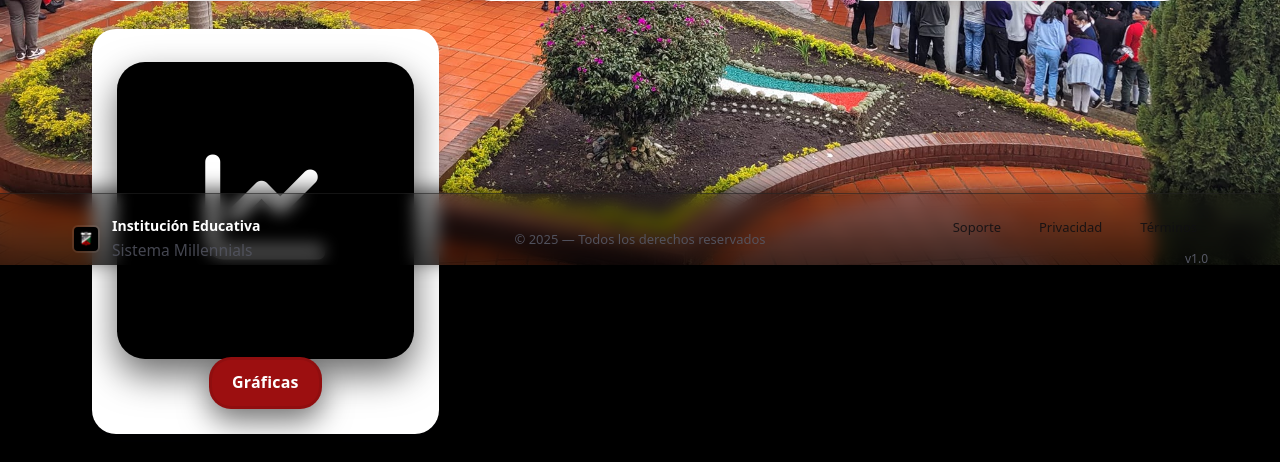
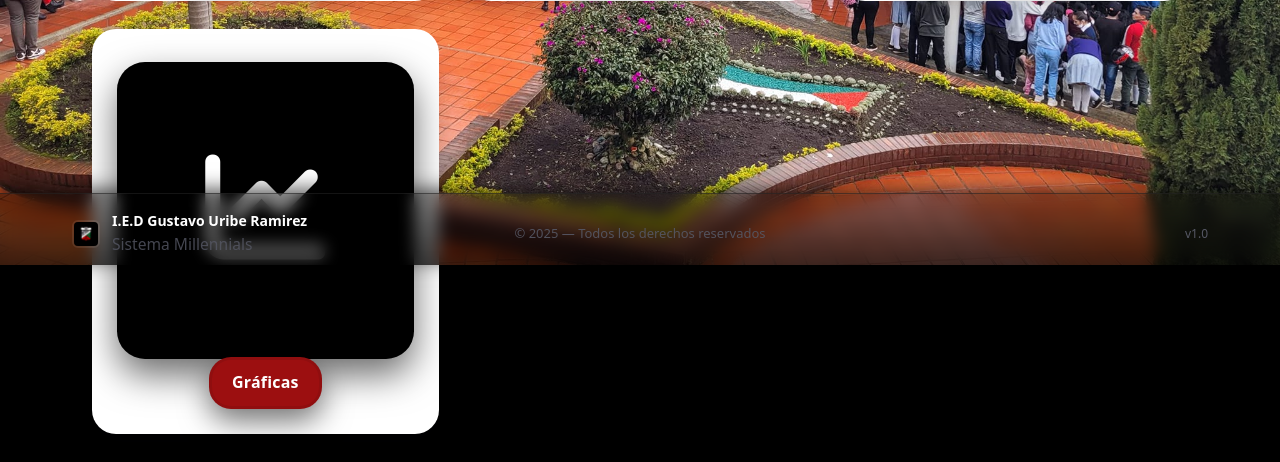
Before and after one commit to CarrKev1545/Milenials, a Django app: template core/templates/core/dashboard_rector.html in a window 1280 px wide. Shown: the part 535-997 px from the top of the page. Run offline with Django 5.2, Linux system fonts and the light colour scheme; the template is opened without the code that fills it, so the values that code supplies are empty.

Commit message:
Eliminación de Soporte, Privacidad y Términos del pie de pagina en base_dashboard.html

```diff
--- a/core/templates/core/base_dashboard.html
+++ b/core/templates/core/base_dashboard.html
@@ -81,7 +81,7 @@
       <div class="footer-left">
         <img src="{% static 'img/logo2.jpeg' %}" alt="Logo" class="footer-logo">
         <div class="footer-school">
-          <div class="school-name">Institución Educativa</div>
+          <div class="school-name">I.E.D Gustavo Uribe Ramirez</div>
           <div class="school-sub">Sistema Millennials</div>
         </div>
       </div>
@@ -89,11 +89,6 @@
       <div class="footer-center">© {% now "Y" %} — Todos los derechos reservados</div>
 
       <div class="footer-right">
-        <div class="footer-links">
-          <a href="#">Soporte</a>
-          <a href="#">Privacidad</a>
-          <a href="#">Términos</a>
-        </div>
         <div class="copyright">v1.0</div>
       </div>
     </div>
```
